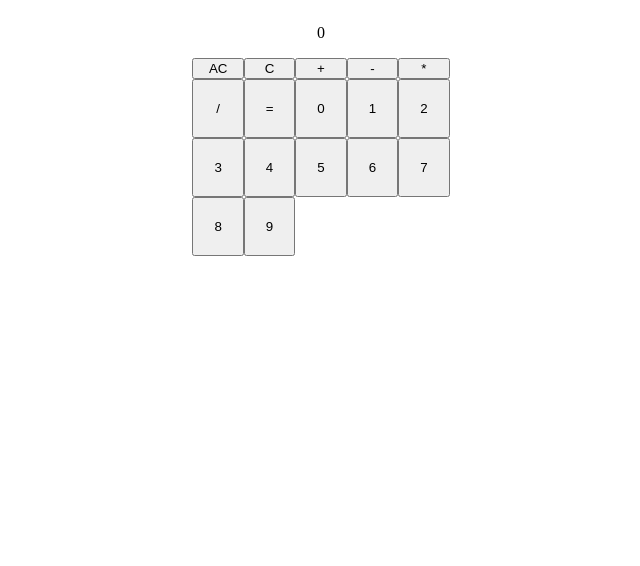
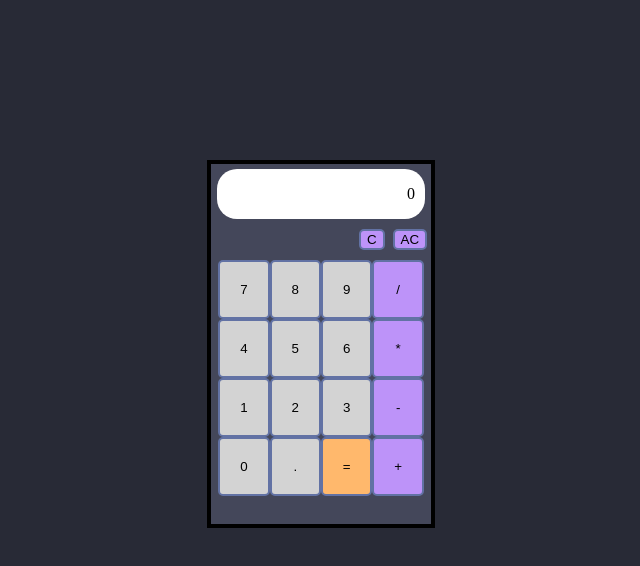
Before and after one commit to TackRegnar/Odin-Calculator, a plain HTML site: page index.html in a window 1280 px wide. Shown: the whole page, without its empty margins (319-959 px from the left). Drawn offline with Linux system fonts and the light colour scheme.

Commit message:
Improved the UI

```diff
--- a/index.html
+++ b/index.html
@@ -14,24 +14,27 @@
     <div class="display">
       <p class="input">0</p>
     </div>
+    <div class="clear_buttons">
+      <button class="op" id="clear" type="button">C</button>
+      <button class="op" id="allclear" type="button">AC</button>
+    </div>
     <div class="buttons">
-      <button class="op" id="allclear" type="button">AC</button>
-      <button class="op" id="clear" type="button">C</button>
-      <button class="op" id="o1" type="button">+</button>
-      <button class="op" id="o2" type="button">-</button>
+      <button class="num" id="n7" type="button">7</button>
+      <button class="num" id="n8" type="button">8</button>
+      <button class="num" id="n9" type="button">9</button>
+      <button class="op" id="o4" type="button">/</button>
+      <button class="num" id="n4" type="button">4</button>
+      <button class="num" id="n5" type="button">5</button>
+      <button class="num" id="n6" type="button">6</button>
       <button class="op" id="o3" type="button">*</button>
-      <button class="op" id="o4" type="button">/</button>
-      <button class="op" id="o5" type="button">=</button>
-      <button class="num" id="n0" type="button">0</button>
       <button class="num" id="n1" type="button">1</button>
       <button class="num" id="n2" type="button">2</button>
       <button class="num" id="n3" type="button">3</button>
-      <button class="num" id="n4" type="button">4</button>
-      <button class="num" id="n5" type="button">5</button>
-      <button class="num" id="n6" type="button">6</button>
-      <button class="num" id="n7" type="button">7</button>
-      <button class="num" id="n8" type="button">8</button>
-      <button class="num" id="n9" type="button">9</button>
+      <button class="op" id="o2" type="button">-</button>
+      <button class="num" id="n0" type="button">0</button>
+      <button class="num" id="n." type="button">.</button>
+      <button class="op" id="o5" type="button">=</button>
+      <button class="op" id="o1" type="button">+</button>
     </div>
 
   </div>
--- a/script.js
+++ b/script.js
@@ -21,6 +21,8 @@ function operate(op, num1, num2) {
     return subtracter(num1, num2);
   } else if (op === "multiply") {
     return multiplyer(num1, num2);
+  } else if (op === "divide" && num2 === 0) {
+    return "You can't devide by zero...";
   } else if (op === "divide") {
     return divider(num1, num2);
   }
@@ -187,10 +189,10 @@ function main() {
         num2 = Number(input.textContent);
         total = operate(op, num1, num2);
         input.textContent = total;
-        can_clear = true;
-        num1 = total;
-        op = "divide";
       }
+      can_clear = true;
+      num1 = total;
+      op = "divide";
     }
   });
 
--- a/style.css
+++ b/style.css
@@ -1,21 +1,75 @@
+html {
+  background-color: #282A36;
+}
+
 body {
   display: flex;
   justify-content: center;
+  margin: 0;
+}
+
+.display {
+  background-color: white;
+  color: black;
+  min-width: 13em;
+  border-radius: 20px;
+  margin-top: 5px;
+}
+
+.input {
+  display: flex;
+  justify-content: end;
+  padding-left: 10px;
+  padding-right: 10px;
 }
 
 .main {
   display: flex;
   flex-direction: column;
   align-items: center;
-  width: 600px;
-  height: 600px;
+  width: 220px;
+  height: 360px;
+  background-color: #44475A;
+  border: 4px solid black;
+  margin-top: 10em;
 }
 
 .buttons {
   display: grid;
-  grid-template-columns: 1fr 1fr 1fr 1fr 1fr;
+  grid-template-columns: 1fr 1fr 1fr 1fr;
+  border-radius: 10px;
+}
+
+.buttons button {
+  border: 2px solid #6272A4;
+  border-radius: 5px;
+}
+
+.clear_buttons {
+  display: flex;
+  margin-left: 9em;
+  margin-top: 10px;
+  margin-bottom: 10px;
+  gap: 8px;
+}
+
+.clear_buttons button {
+  border: 2px solid #6272A4;
+  border-radius: 5px;
 }
 
 .num {
   padding: 20px;
+  background-color: lightgrey;
+  border-color: black;
 }
+
+.op {
+  background-color: #BD93F9;
+  color: black;
+  border-color: black;
+}
+
+#o5 {
+  background-color: #FFB86C;
+}
```
